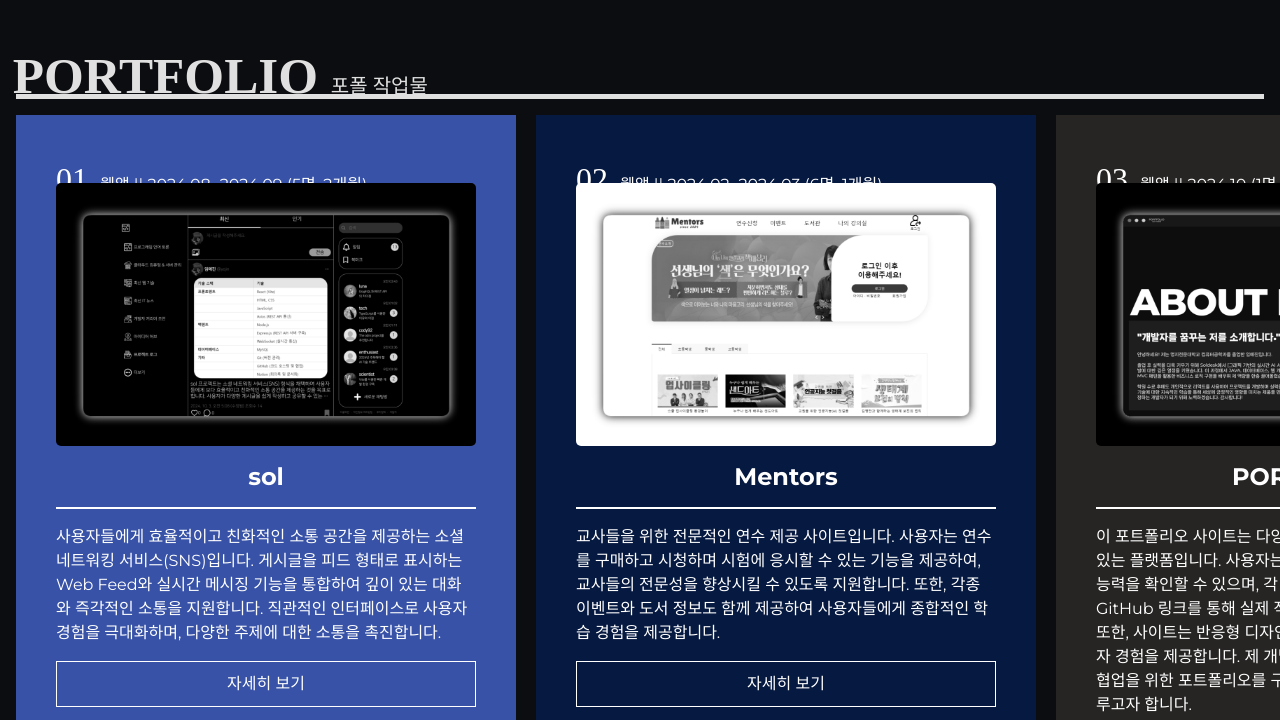
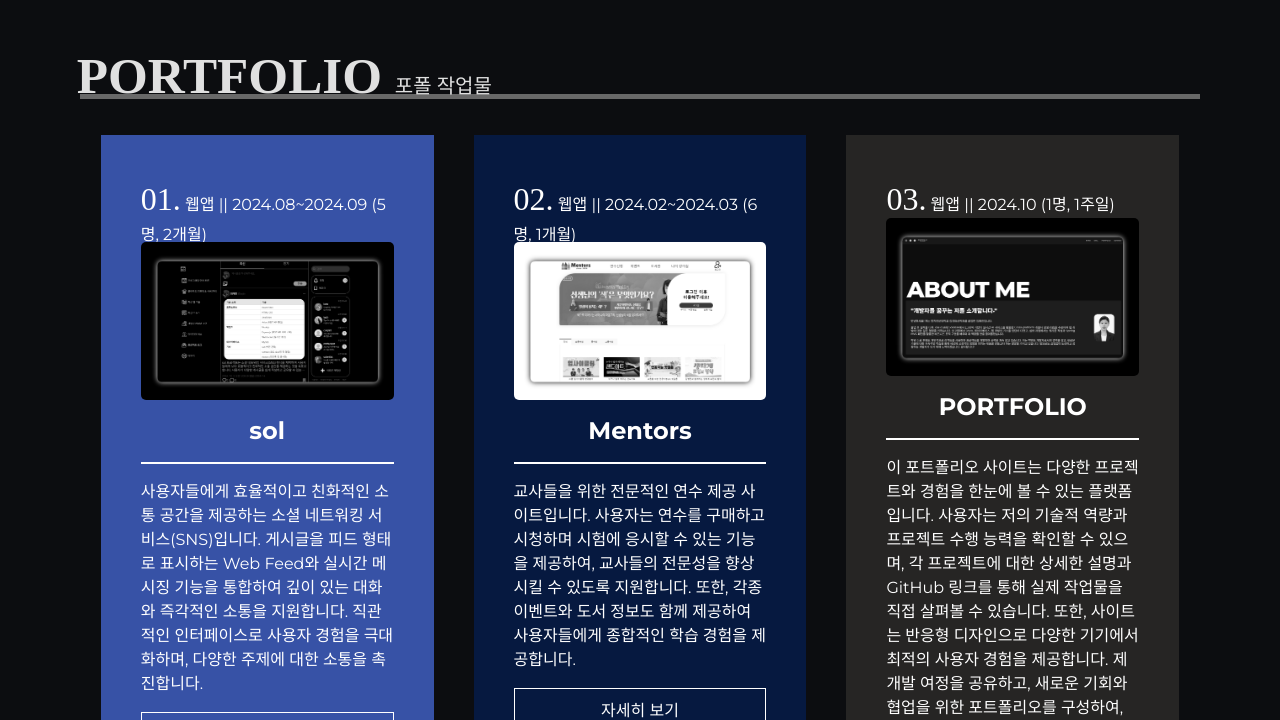
Before and after one commit to maplesyrup0423/portfolio-YEJIN-2024, a website built with Vite: page 2024portfolio-YEJIN/port2024-yejin-vite/src/index.html in a window 1280 px wide. Shown: the part 1347-2067 px from the top of the page. Built offline with nearby package versions, Linux system fonts and the light colour scheme; some packages are replaced by stand-ins of ours; a small style sheet from the web is missing; files whose address does not match are found by name; a web font is replaced by a local one.

Commit message:
포트폴리오 영역 수정

```diff
--- a/2024portfolio-YEJIN/port2024-yejin-vite/src/assets/css/section/contact.css
+++ b/2024portfolio-YEJIN/port2024-yejin-vite/src/assets/css/section/contact.css
@@ -108,3 +108,7 @@
     word-break: break-all;
   }
 }
+
+main {
+  margin: 0vh 5vw;
+}
--- a/2024portfolio-YEJIN/port2024-yejin-vite/src/assets/css/section/port.css
+++ b/2024portfolio-YEJIN/port2024-yejin-vite/src/assets/css/section/port.css
@@ -15,7 +15,7 @@
   font-family: var(--mainKor-font);
   text-transform: uppercase;
   color: var(--black400);
-  border-bottom: 0.4vw solid var(--black400);
+  border-bottom: 0.4vw solid var(--black300);
   margin-bottom: 16px;
   text-indent: -0.26vw;
 }
@@ -27,14 +27,14 @@
 .port__wrap {
   display: flex;
   flex-wrap: wrap;
-  width: 7000px;
+  justify-content: center; /* 가로 가운데 정렬 */
 }
 .port__item {
-  width: 500px;
+  width: 26vw;
   height: auto;
   background-color: var(--subBg100);
   padding: 2.5rem;
-  margin-right: 20px;
+  margin: 20px;
 }
 .port__item.p1 {
   background-color: var(--subBg100);
@@ -72,11 +72,11 @@
 }
 .port__item .img {
   display: block;
-  margin-top: -20px;
+  margin-top: -5px;
   transition: margin-top 0.3s;
 }
 .port__item:hover .img {
-  margin-top: 0;
+  margin-top: 10px;
 }
 .port__item .img img {
   border-radius: 5px;
--- a/2024portfolio-YEJIN/port2024-yejin-vite/src/assets/css/section/site.css
+++ b/2024portfolio-YEJIN/port2024-yejin-vite/src/assets/css/section/site.css
@@ -13,7 +13,7 @@
   font-family: var(--mainKor-font);
   text-transform: uppercase;
   color: var(--white);
-  border-bottom: 0.4vw solid var(--white);
+  border-bottom: 0.4vw solid var(--black300);
   margin-bottom: 100px;
 }
 .site__title em {
--- a/2024portfolio-YEJIN/port2024-yejin-vite/src/assets/css/section/skill.css
+++ b/2024portfolio-YEJIN/port2024-yejin-vite/src/assets/css/section/skill.css
@@ -16,7 +16,7 @@
   font-family: var(--mainKor-font);
   text-transform: uppercase;
   color: var(--black400);
-  border-bottom: 0.4vw solid var(--black400);
+  border-bottom: 0.4vw solid var(--black300);
 }
 .skill__desc {
   width: 100%;
--- a/2024portfolio-YEJIN/port2024-yejin-vite/src/assets/js/port.js
+++ b/2024portfolio-YEJIN/port2024-yejin-vite/src/assets/js/port.js
@@ -1,22 +1,22 @@
-import gsap from "gsap";
-import ScrollTrigger from "gsap/ScrollTrigger";
+// import gsap from "gsap";
+// import ScrollTrigger from "gsap/ScrollTrigger";
 
-export function port() {
-  gsap.registerPlugin(ScrollTrigger);
-  const horSection = gsap.utils.toArray(".port__item");
+// export function port() {
+//   gsap.registerPlugin(ScrollTrigger);
+//   const horSection = gsap.utils.toArray(".port__item");
 
-  gsap.to(horSection, {
-    xPercent: -100 * (horSection.length - 1), // 이동 거리 조정
-    ease: "none",
-    scrollTrigger: {
-      trigger: "#port",
-      start: "top 56px",
-      end: "+=1500", // 스크롤 길이 조정
-      pin: true,
-      scrub: 0.5, // 반응성 조정
-      markers: false,
-      invalidateOnRefresh: true,
-      anticipatePin: 1,
-    },
-  });
-}
+//   gsap.to(horSection, {
+//     xPercent: -100 * (horSection.length - 1), // 이동 거리 조정
+//     ease: "none",
+//     scrollTrigger: {
+//       trigger: "#port",
+//       start: "top 56px",
+//       end: "+=1500", // 스크롤 길이 조정
+//       pin: true,
+//       scrub: 0.5, // 반응성 조정
+//       markers: false,
+//       invalidateOnRefresh: true,
+//       anticipatePin: 1,
+//     },
+//   });
+// }
```
Also changed, not shown: 2024portfolio-YEJIN/port2024-yejin-vite/src/index.html (+1 -2 lines).
